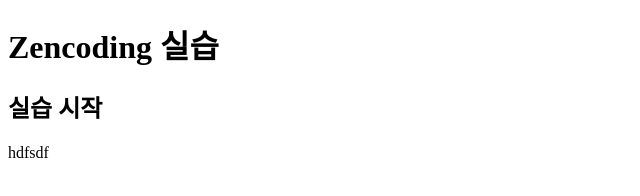
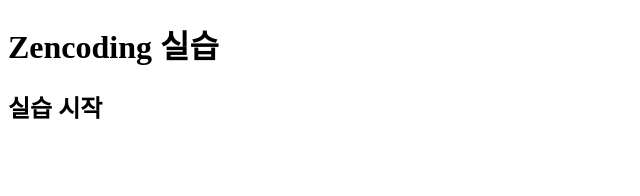
Before and after one commit to Buzzin97/mega_frontend-master, a plain HTML site: page z1.html in a window 1280 px wide. Shown: the full height of the page, 0-640 px from the left. Drawn offline with Linux system fonts and the light colour scheme.

Commit message:
"젠 코딩 실습"

```diff
--- a/z1.html
+++ b/z1.html
@@ -9,6 +9,5 @@
 <body>
   <h1>Zencoding 실습</h1>
   <h2>실습 시작</h2>
-  hdfsdf
 </body>
 </html>
```
